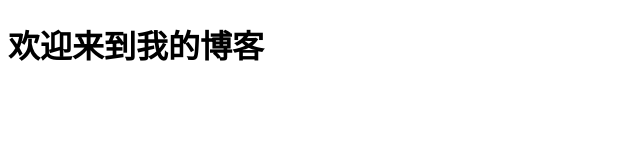
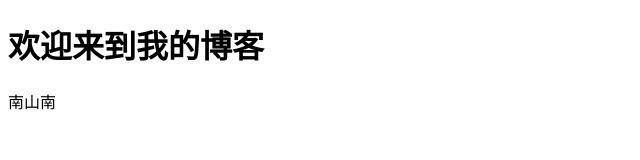
Before and after one commit to minagoo/MinaBlog, a plain HTML site: page index.html in a window 1280 px wide. Shown: the full height of the page, 0-640 px from the left. Drawn offline with Linux system fonts and the light colour scheme.

Commit message:
修改-2

```diff
--- a/index.html
+++ b/index.html
@@ -6,5 +6,6 @@
 </head>
 <body>
 <h1>欢迎来到我的博客</h1>
+<p>南山南</p>
 </body>
 </html>
```
